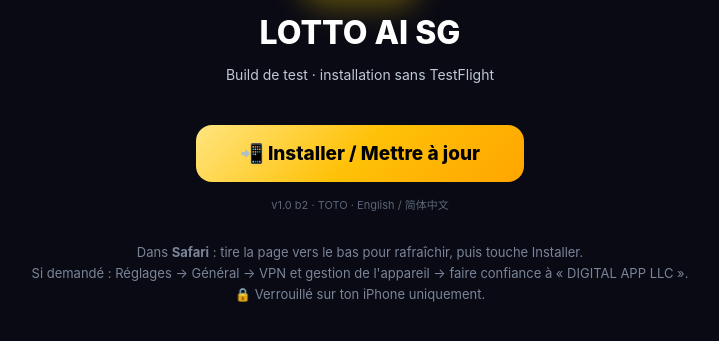
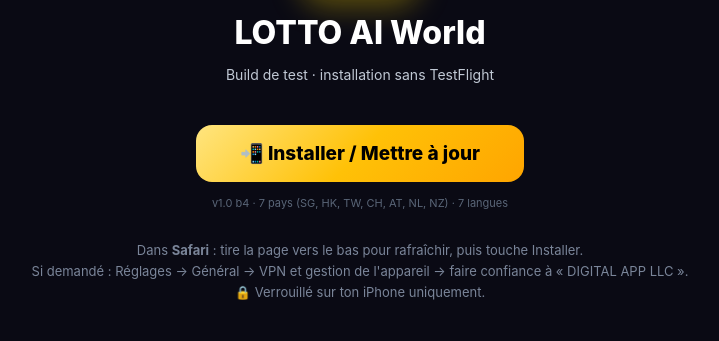
Before and after one commit to wayheme69/lottoaisg-ota, a plain HTML site: page index.html in a window 1280 px wide. Shown: the part 195-536 px from the top of the page, without its empty margins (280-999 px from the left). Drawn offline with Linux system fonts and the light colour scheme.

Commit message:
page d'installation LOTTO AI World b4

```diff
--- a/index.html
+++ b/index.html
@@ -1,11 +1,11 @@
 <!DOCTYPE html><html><head><meta charset="utf-8"><meta name="viewport" content="width=device-width,initial-scale=1">
-<title>LOTTO AI SG — Installation</title>
+<title>LOTTO AI World — Installation</title>
 <style>body{background:#0a0a14;color:#fff;font-family:-apple-system,system-ui,sans-serif;text-align:center;padding:48px 20px}.logo{width:120px;height:120px;border-radius:27px;margin:16px auto;display:block;box-shadow:0 10px 30px rgba(255,215,0,.35)}h1{font-weight:800;margin:8px 0}.tag{color:#C0C8D4;font-size:14px}.btn{display:inline-block;margin-top:28px;padding:17px 44px;background:linear-gradient(135deg,#FFE57F,#FFC107,#FFA500);color:#000;text-decoration:none;border-radius:16px;font-size:19px;font-weight:800}.v{color:#5A6678;font-size:11px;margin-top:14px}.sub{color:#7A8599;font-size:13px;margin-top:30px;line-height:1.6}</style>
 </head><body>
 <img class="logo" src="icon.png">
-<h1>LOTTO AI SG</h1>
+<h1>LOTTO AI World</h1>
 <p class="tag">Build de test · installation sans TestFlight</p>
-<a class="btn" href="itms-services://?action=download-manifest&url=https://wayheme69.github.io/lottoaisg-ota/manifest-sgv1b2.plist">📲 Installer / Mettre à jour</a>
-<p class="v">v1.0 b2 · TOTO · English / 简体中文</p>
+<a class="btn" href="itms-services://?action=download-manifest&url=https://wayheme69.github.io/lottoaisg-ota/manifest-worldb4.plist">📲 Installer / Mettre à jour</a>
+<p class="v">v1.0 b4 · 7 pays (SG, HK, TW, CH, AT, NL, NZ) · 7 langues</p>
 <p class="sub">Dans <b>Safari</b> : tire la page vers le bas pour rafraîchir, puis touche Installer.<br>Si demandé : Réglages → Général → VPN et gestion de l'appareil → faire confiance à « DIGITAL APP LLC ».<br>🔒 Verrouillé sur ton iPhone uniquement.</p>
 </body></html>
```
